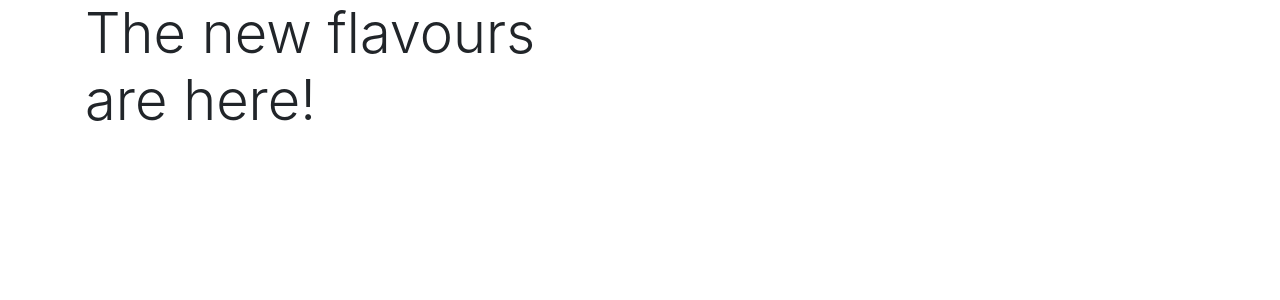
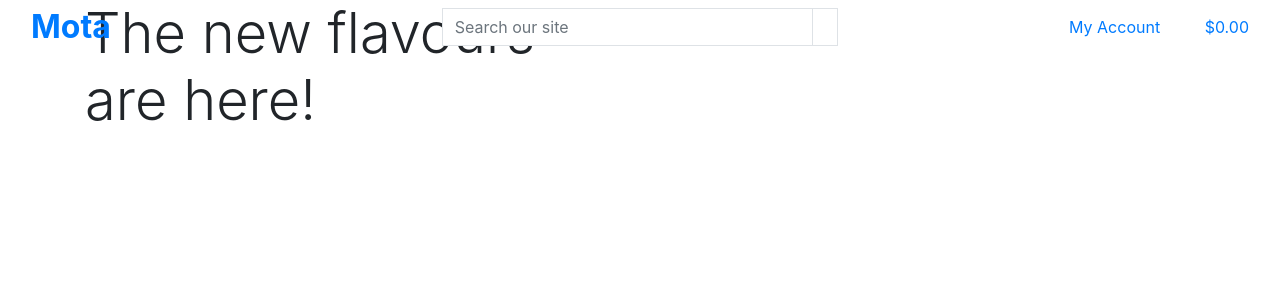
Before and after one commit to AwsSG/mota, a Django app: page / in a window 1280 px wide. Shown: the top 300 px of the page. Run offline with Django 3.2, Linux system fonts and the light colour scheme; some libraries are stand-ins or nearby versions.

Commit message:
Added main page header

```diff
--- a/templates/base.html
+++ b/templates/base.html
@@ -2,7 +2,8 @@
 
 <!doctype html>
 <html lang="en">
-  <head>
+
+<head>
     {% block meta %}
     <meta http-equiv="A-UX-Compatible" content="ie=edge">
     <meta charset="utf-8">
@@ -13,25 +14,96 @@
     {% endblock %}
 
     {% block corecss %}
-    <link rel="stylesheet" href="https://stackpath.bootstrapcdn.com/bootstrap/4.4.1/css/bootstrap.min.css" integrity="sha384-Vkoo8x4CGsO3+Hhxv8T/Q5PaXtkKtu6ug5TOeNV6gBiFeWPGFN9MuhOf23Q9Ifjh" crossorigin="anonymous">
+    <link rel="stylesheet" href="https://stackpath.bootstrapcdn.com/bootstrap/4.4.1/css/bootstrap.min.css"
+        integrity="sha384-Vkoo8x4CGsO3+Hhxv8T/Q5PaXtkKtu6ug5TOeNV6gBiFeWPGFN9MuhOf23Q9Ifjh" crossorigin="anonymous">
     {% endblock %}
 
     {% block extra_css %}
     {% endblock %}
 
     {% block corejs %}
-    <script src="https://code.jquery.com/jquery-3.4.1.slim.min.js" integrity="sha384-J6qa4849blE2+poT4WnyKhv5vZF5SrPo0iEjwBvKU7imGFAV0wwj1yYfoRSJoZ+n" crossorigin="anonymous"></script>
-    <script src="https://cdn.jsdelivr.net/npm/popper.js@1.16.0/dist/umd/popper.min.js" integrity="sha384-Q6E9RHvbIyZFJoft+2mJbHaEWldlvI9IOYy5n3zV9zzTtmI3UksdQRVvoxMfooAo" crossorigin="anonymous"></script>
-    <script src="https://stackpath.bootstrapcdn.com/bootstrap/4.4.1/js/bootstrap.min.js" integrity="sha384-wfSDF2E50Y2D1uUdj0O3uMBJnjuUD4Ih7YwaYd1iqfktj0Uod8GCExl3Og8ifwB6" crossorigin="anonymous"></script>
+    <script src="https://code.jquery.com/jquery-3.4.1.slim.min.js"
+        integrity="sha384-J6qa4849blE2+poT4WnyKhv5vZF5SrPo0iEjwBvKU7imGFAV0wwj1yYfoRSJoZ+n"
+        crossorigin="anonymous"></script>
+    <script src="https://cdn.jsdelivr.net/npm/popper.js@1.16.0/dist/umd/popper.min.js"
+        integrity="sha384-Q6E9RHvbIyZFJoft+2mJbHaEWldlvI9IOYy5n3zV9zzTtmI3UksdQRVvoxMfooAo"
+        crossorigin="anonymous"></script>
+    <script src="https://stackpath.bootstrapcdn.com/bootstrap/4.4.1/js/bootstrap.min.js"
+        integrity="sha384-wfSDF2E50Y2D1uUdj0O3uMBJnjuUD4Ih7YwaYd1iqfktj0Uod8GCExl3Og8ifwB6"
+        crossorigin="anonymous"></script>
     {% endblock %}
 
     {% block extra_js %}
     {% endblock %}
 
     <title>Mota {% block extra_title %}{% endblock %}</title>
-  </head>
-  <body>
-    <header class="container-fluid fixed-top"></header>
+</head>
+
+<body>
+    <header class="container-fluid fixed-top">
+        <div class="row">
+            <div class="col-12 col-lg-4 my-auto py-1 py-lg-0 text-center text-lg-left">
+                <a href="{% url 'home' %}" class="nav-link main-logo-link">
+                    <h2 class="logo-font text-black my-0"><strong>Mota</strong></h2>
+                </a>
+            </div>
+            <div class="col-12 col-lg-4 my-auto py-1 py-lg-0">
+                <form method="GET" action="">
+                    <div class="input-group w-100">
+                        <input class="form-control border border-black rounded-0" type="text" name="q"
+                            placeholder="Search our site">
+                        <div class="input-group-append">
+                            <button class="form-control btn btn-black border border-black rounded-0" type="submit">
+                                <span class="icon">
+                                    <i class="fas fa-search"></i>
+                                </span>
+                            </button>
+                        </div>
+                    </div>
+                </form>
+            </div>
+            <div class="col-12 col-lg-4 my-auto py-1 py-lg-0">
+                <ul class="list-inline list-unstyled text-center text-lg-right my-0">
+                    <li class="list-inline-item dropdown">
+                        <a class="text-black nav-link" href="#" id="user-options" data-toggle="dropdown"
+                            aria-haspopup="true" aria-expanded="false">
+                            <div class="text-center">
+                                <div><i class="fas fa-user fa-lg"></i></div>
+                                <p class="my-0">My Account</p>
+                            </div>
+                        </a>
+                        <div class="dropdown-menu border-0" aria-labelledby="user-options">
+                            {% if request.user.is_authenticated %}
+                            {% if request.user.is_superuser %}
+                            <a href="" class="dropdown-item">Product Management</a>
+                            {% endif %}
+                            <a href="" class="dropdown-item">My Profile</a>
+                            <a href="{% url 'account_logout' %}" class="dropdown-item">Logout</a>
+                            {% else %}
+                            <a href="{% url 'account_signup' %}" class="dropdown-item">Register</a>
+                            <a href="{% url 'account_login' %}" class="dropdown-item">Login</a>
+                            {% endif %}
+                        </div>
+                    </li>
+                    <li class="list-inline-item">
+                        <a class="{% if grand_total %}text-info font-weight-bold{% else %}text-black{% endif %} nav-link"
+                            href="">
+                            <div class="text-center">
+                                <div><i class="fas fa-shopping-bag fa-lg"></i></div>
+                                <p class="my-0">
+                                    {% if grand_total %}
+                                    ${{ grand_total|floatformat:2 }}
+                                    {% else %}
+                                    $0.00
+                                    {% endif %}
+                                </p>
+                            </div>
+                        </a>
+                    </li>
+                </ul>
+            </div>
+        </div>
+    </header>
 
     {% if messages %}
     <div class="message-container"></div>
@@ -49,5 +121,6 @@
 
 
 
-  </body>
+</body>
+
 </html>
```
